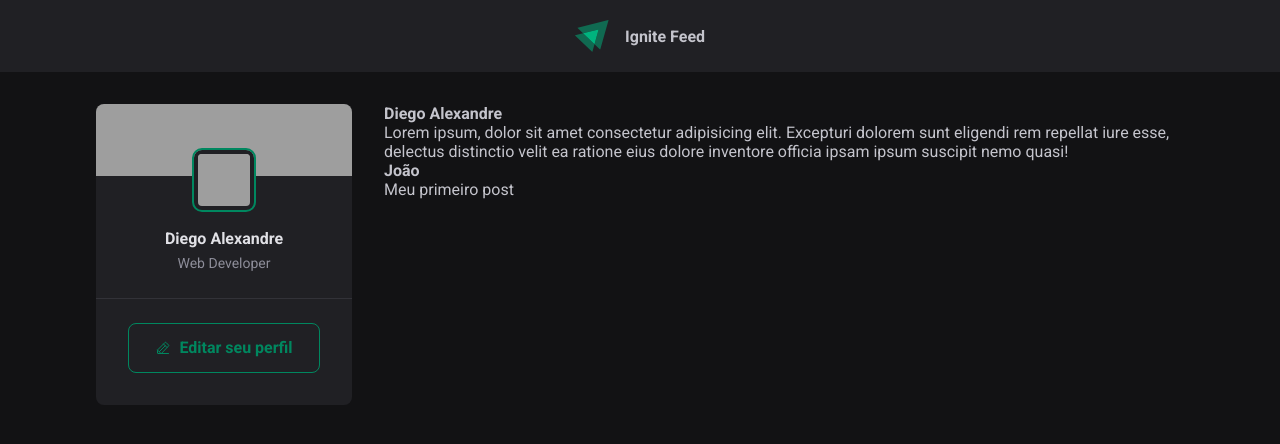
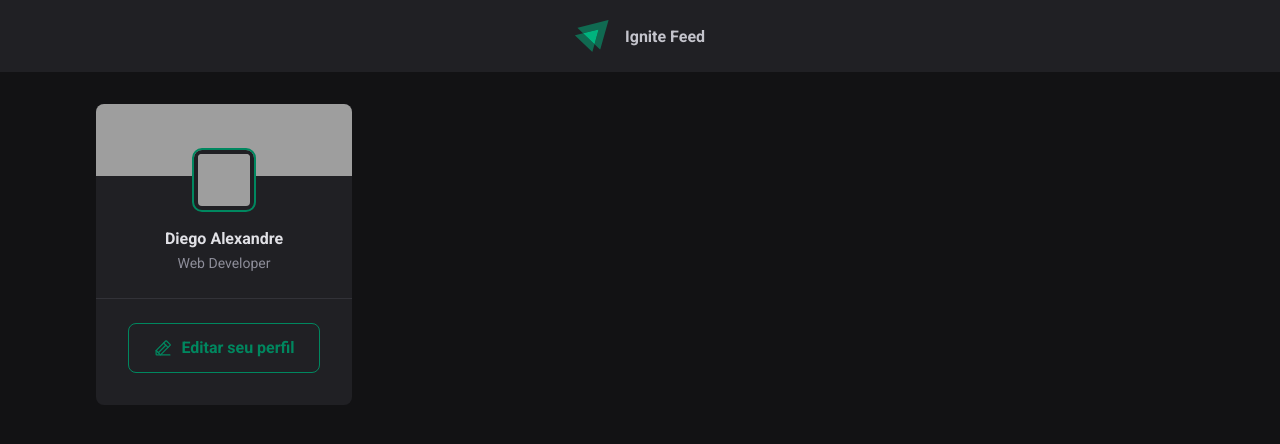
Before and after one commit to DiegoAlexandres/Rocketseat-Fundamentos-do-ReactJS, a React (Vite) app: page / in a window 1280 px wide. Shown: the top 444 px of the page. Built offline with nearby package versions, Linux system fonts and the light colour scheme; grey boxes are pictures that could not be loaded.

Commit message:
Iniciando o desenvolvimento da componente Post

```diff
--- a/src/App.jsx
+++ b/src/App.jsx
@@ -1,4 +1,4 @@
-import { Post } from './Post.jsx';
+import { Post } from './components/Post.jsx';
 import { Header } from './components/Header.jsx';
 
 import styles from './App.module.css';
--- a/src/Post.jsx
+++ /dev/null
@@ -1,8 +0,0 @@
-export function Post(props) {
-    return (
-        <div>
-            <strong>{props.author}</strong>
-            <p>{props.content}</p>
-        </div>
-    )
-}
--- /dev/null
+++ b/src/components/Post.jsx
@@ -0,0 +1,3 @@
+export function Post(){
+    return
+}
--- /dev/null
+++ b/src/components/Post.module.css
@@ -0,0 +1,3 @@
+.post{
+
+}
--- a/src/components/Sidebar.jsx
+++ b/src/components/Sidebar.jsx
@@ -13,7 +13,7 @@ export function Sidebar(){
             </div>
             <footer>
                 <a href="#">
-                    <PencilLine size={16}/>
+                    <PencilLine size={20}/>
                     Editar seu perfil
                 </a>
             </footer>
```
